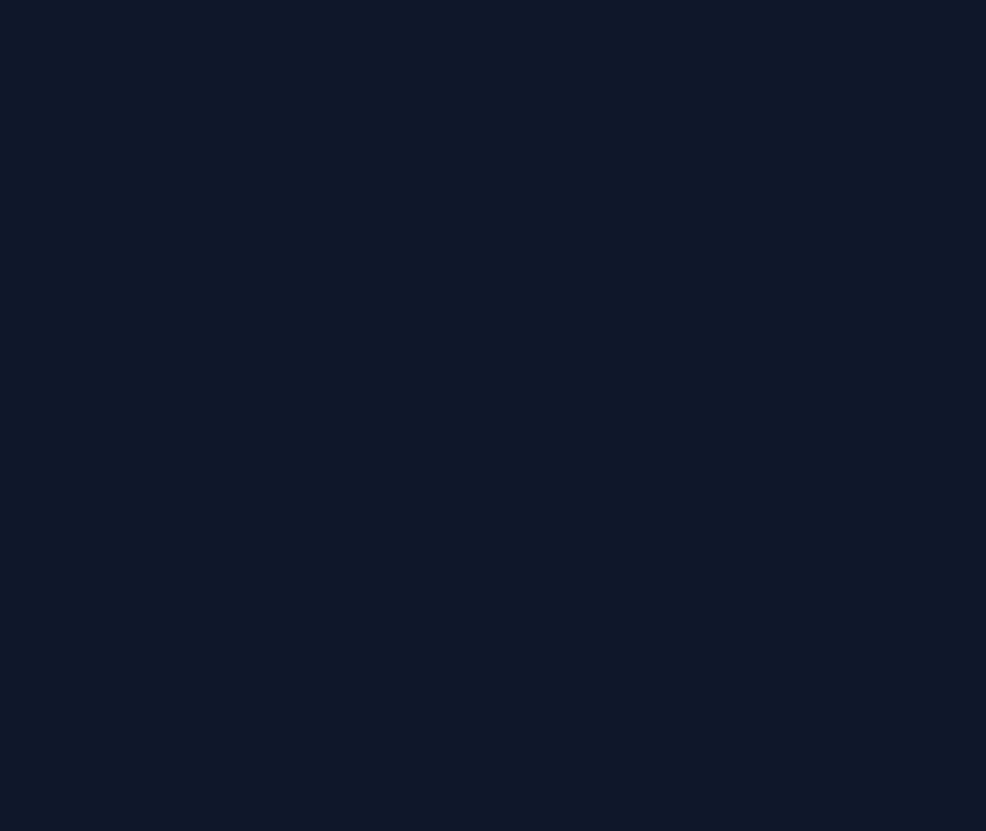
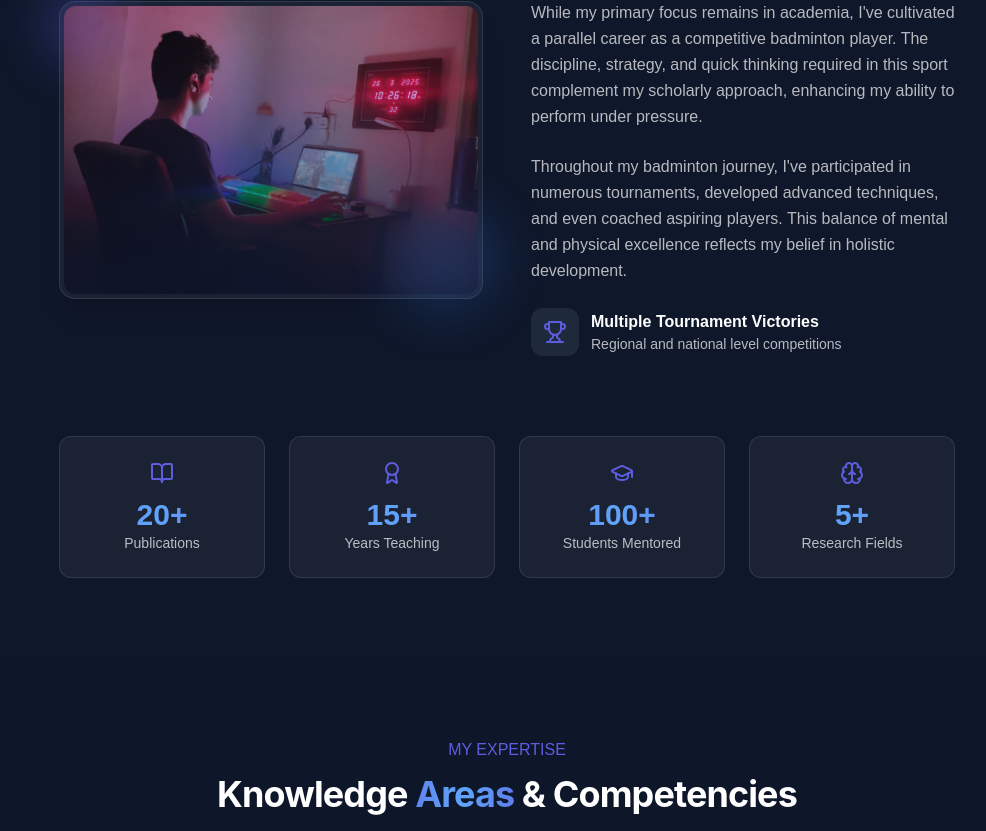
Before and after one commit to Om-Shinkar/gamerfolio-quest, a React (Vite) app: page / in a window 1280 px wide. Shown: the part 1958-2789 px from the top of the page, without its empty margins (133-1119 px from the left). Before the commit the page ends 1078 px from the top, so only its background shows below. Built offline with nearby package versions, Linux system fonts and the light colour scheme; a web font is replaced by a local one.

Commit message:
Add portfolio to URL
Adds the portfolio to the specified URL.

```diff
--- a/src/pages/Home.tsx
+++ b/src/pages/Home.tsx
@@ -1,10 +1,18 @@
 
 import Hero from '@/components/Hero';
+import AboutSection from '@/components/About';
+import Skills from '@/components/Skills';
+import ProjectsSection from '@/components/Projects';
+import ContactSection from '@/components/Contact';
 
 const Home = () => {
   return (
     <div className="overflow-hidden">
       <Hero />
+      <AboutSection />
+      <Skills />
+      <ProjectsSection />
+      <ContactSection />
     </div>
   );
 };
```
